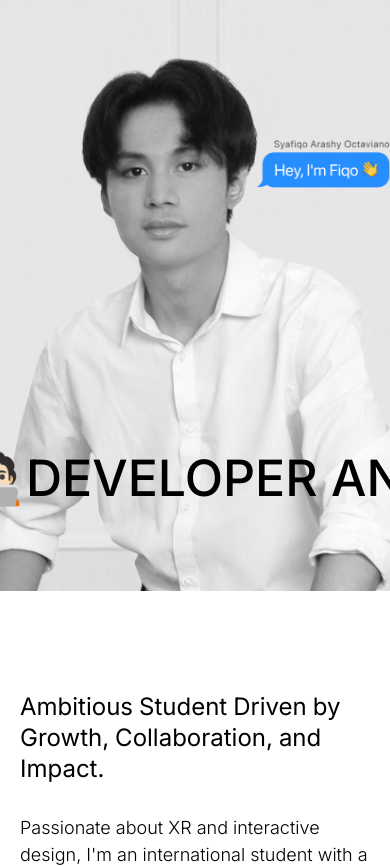
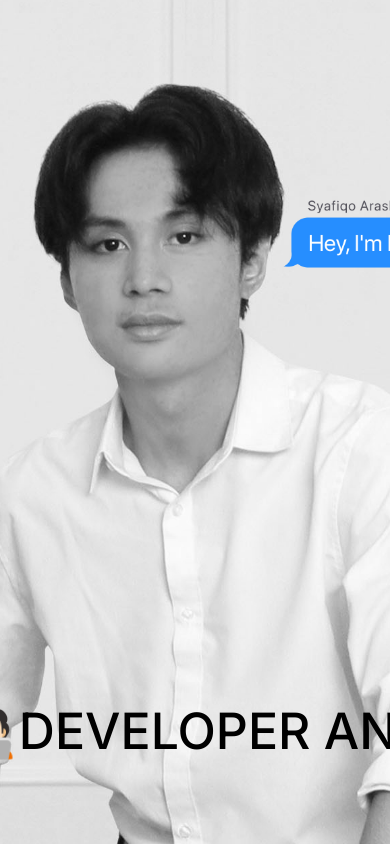
Before and after one commit to syafiqoarashy/portfolio-site, a Next.js app: page / in a window 390 px wide. Shown: the top 867 px of the page. Built offline with nearby package versions, Linux system fonts and the light colour scheme.

Commit message:
A few revamp for mobile

```diff
--- a/src/components/landing/style.module.scss
+++ b/src/components/landing/style.module.scss
@@ -38,12 +38,12 @@
 
 .landing {
     @media (max-width: 768px) {
-        height: 70vh;
+        height: 100vh;
     }
 
     .sliderContainer {
         @media (max-width: 768px) {
-            top: calc(70vh - 150px);
+            top: calc(100vh - 150px);
         }
     }
 
```
Also changed, not shown: src/components/magnetic/index.jsx (line endings or trailing spaces).
